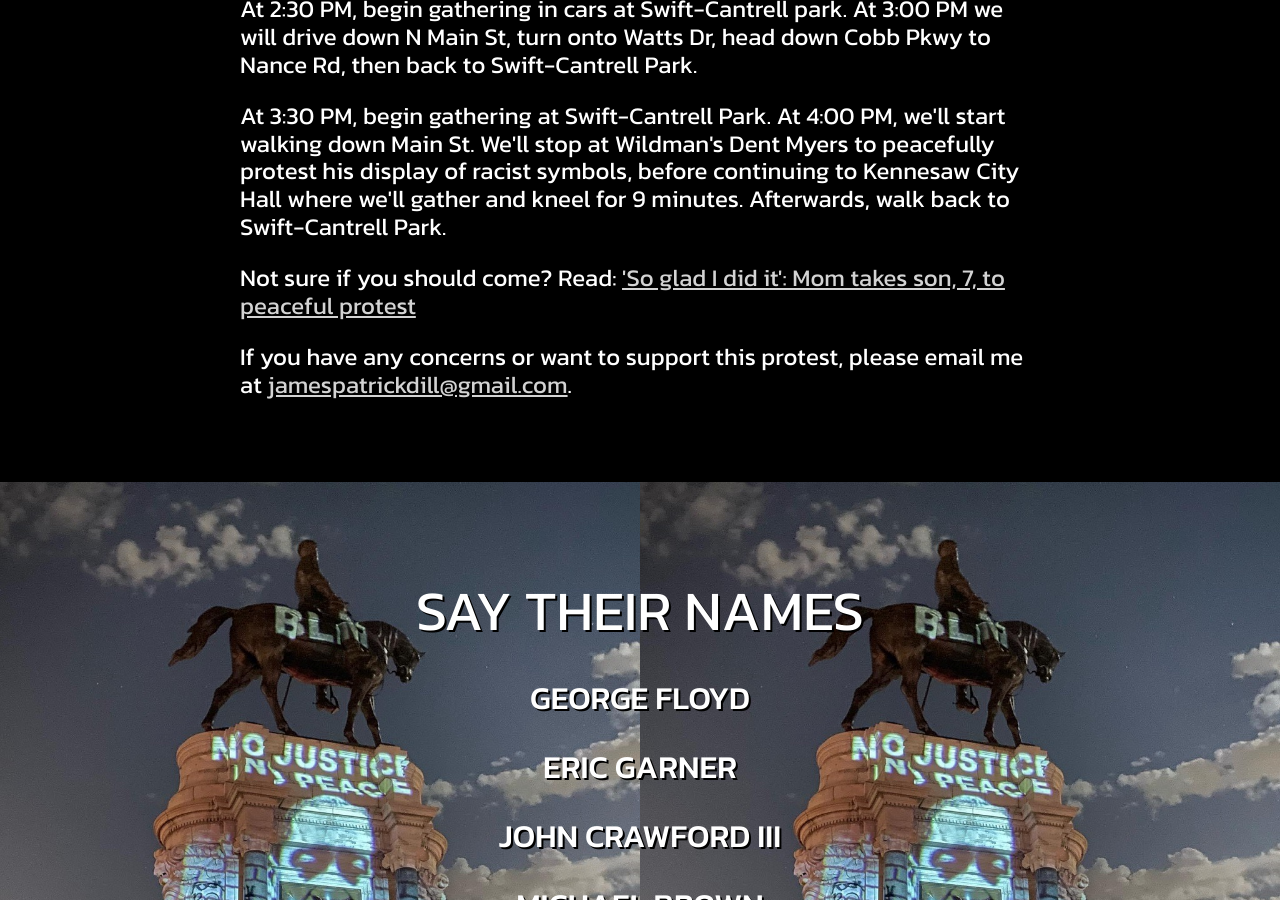
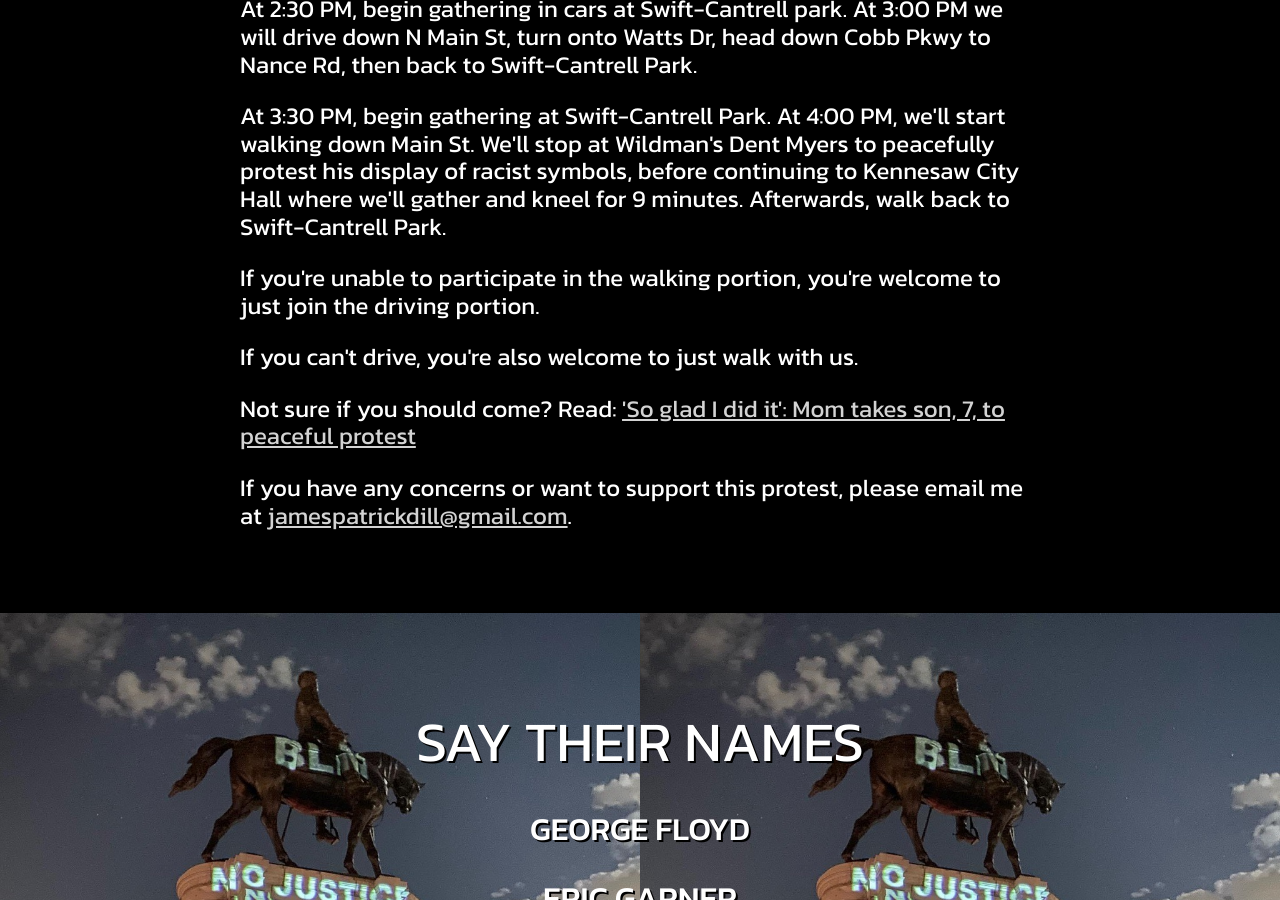
Before and after one commit to kennesaw-blm/kennesaw-blm.github.io, a Jekyll site: the page built from _pages/index.html, in a window 1280 px wide and 900 px high, scrolled down 1689 px. Built offline with Jekyll 4.4.1, drawn with Linux system fonts in a browser that asks for light colours.

Commit message:
Add files via upload

```diff
--- a/_pages/index.html
+++ b/_pages/index.html
@@ -36,6 +36,12 @@ layout: base
             At 3:30 PM, begin gathering at Swift-Cantrell Park. At 4:00 PM, we'll start walking down Main St. We'll stop at Wildman's Dent Myers
             to peacefully protest his display of racist symbols, before continuing to Kennesaw City Hall where we'll gather and kneel for 9 minutes.
             Afterwards, walk back to Swift-Cantrell Park.
+        </p>
+        <p>
+            If you're unable to participate in the walking portion, you're welcome to just join the driving portion.
+        </p>
+        <p>
+            If you can't drive, you're also welcome to just walk with us.
         </p>
         <p>
             Not sure if you should come? Read: <a target="_blank" href="https://www.today.com/parents/parent-s-tips-attending-peaceful-protests-kids-t183361">
```
